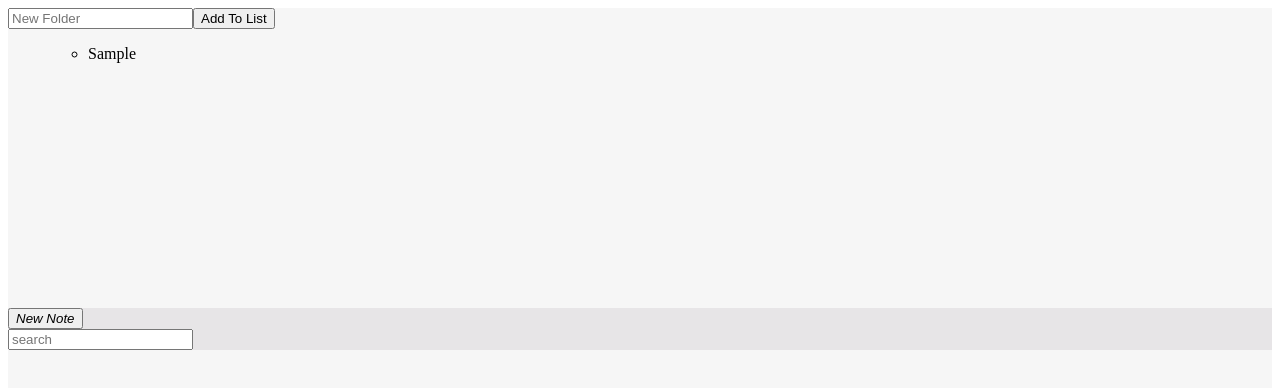
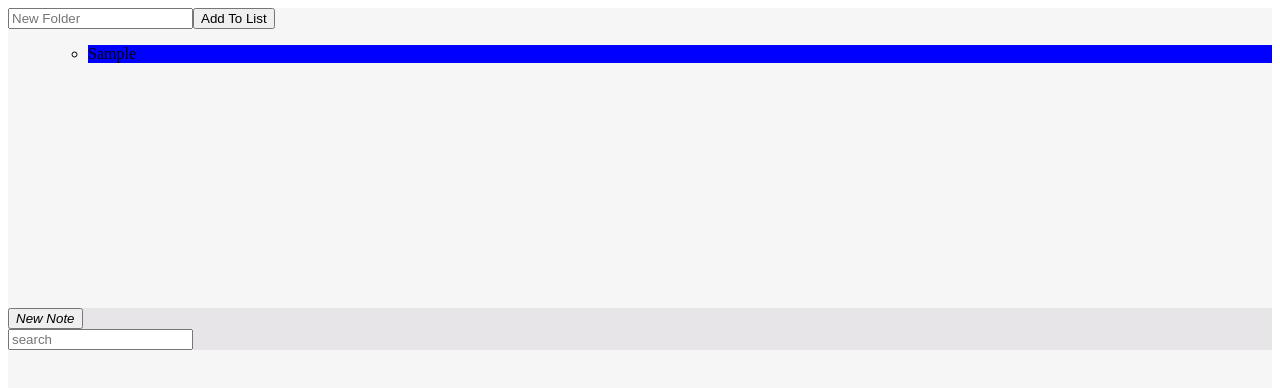
Before and after one commit to isaacjtullis/react-notes-stateful, a React app: page / in a window 1280 px wide. Both pictures are taken after typing "Sample" into the empty fields and a click on the input "Add To List". Shown: the top 388 px of the page. Built offline with nearby package versions, Linux system fonts and the light colour scheme; the HTML template or start-up script is replaced by a standard one.

Commit message:
A folder clicked on changes color to show it has been clicked. default is first folder is clicked

```diff
--- a/src/components/App.js
+++ b/src/components/App.js
@@ -43,10 +43,12 @@ class App extends React.Component {
     super(props)
     this.state = {
       folders: [],
-      name: ''
+      name: '',
+      selectedFolder: 0
     }
     this.handleFormSubmit = this.handleFormSubmit.bind(this)
     this.handleNewFolderName = this.handleNewFolderName.bind(this)
+    this.handleFolderSelected = this.handleFolderSelected.bind(this)
   }
 
   handleNewFolderName(event){
@@ -69,12 +71,24 @@ class App extends React.Component {
     })
   }
 
+  handleFolderSelected(id){
+    let selectedFolder = id
+    this.setState({ selectedFolder: selectedFolder})
+  }
+
   render() {
     return(
       <div className="row">
         <div className="small-4 large-4 columns">
-          <FolderForm name={this.state.name} handleNewFolderName={this.handleNewFolderName} handleFormSubmit={this.handleFormSubmit}/>
-          <FolderList folders={this.state.folders} />
+          <FolderForm
+            name={this.state.name}
+            handleNewFolderName={this.handleNewFolderName}
+            handleFormSubmit={this.handleFormSubmit}
+          />
+          <FolderList
+            folders={this.state.folders}
+            selectedFolder={this.state.selectedFolder}
+            handleFolderSelected={this.handleFolderSelected} />
         </div>
         <div className="small-4 large-4 columns">
           <NoteList />
--- a/src/components/Folder.js
+++ b/src/components/Folder.js
@@ -2,8 +2,8 @@ import React from 'react'
 
 const Folder = props => {
   return (
-    <div className="">
-      <li>{props.name}</li>
+    <div>
+      <li className={props.folderSelected} onClick={props.handleFolderSelected}>{props.name}</li>
     </div>
   );
 };
--- a/src/components/FolderList.js
+++ b/src/components/FolderList.js
@@ -3,10 +3,18 @@ import Folder from './Folder.js';
 
 const FolderList = props => {
   let folderName = props.folders.map((folder) => {
+    let handleFolderSelected = () => props.handleFolderSelected(folder.id)
+    let folderSelected = ""
+    if (props.selectedFolder === folder.id) {
+      folderSelected = "selected"
+    }
+
     return(
       <Folder
         key={folder.id}
         name={folder.name}
+        handleFolderSelected={handleFolderSelected}
+        folderSelected={folderSelected}
       />
     )
   })
--- a/src/stylesheets/App.scss
+++ b/src/stylesheets/App.scss
@@ -8,3 +8,7 @@
   background-color: #F6F6F6;
   height: 300px;
 }
+
+.selected {
+  background-color: blue;
+}
```
